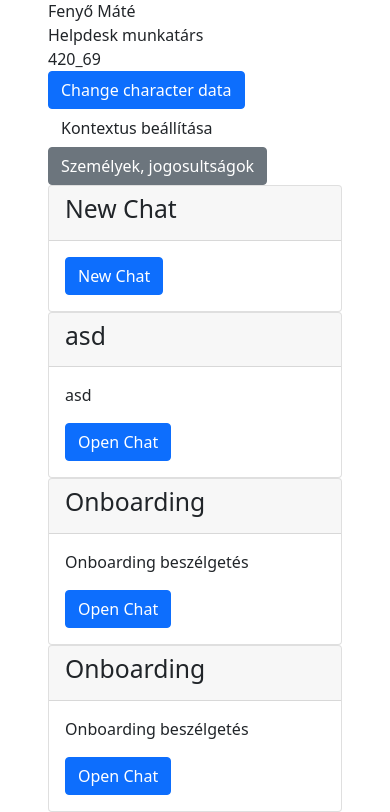
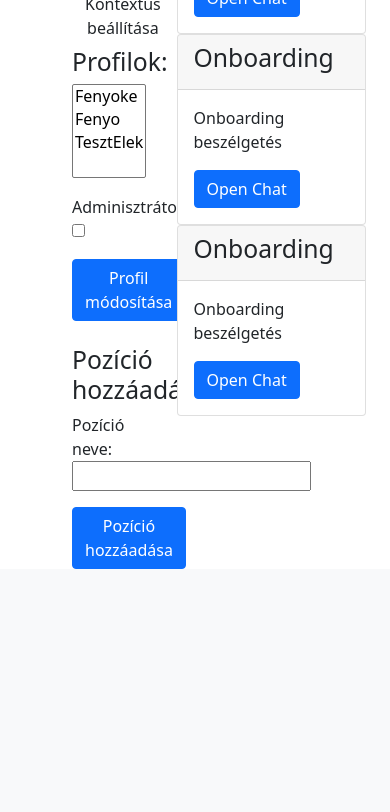
Before and after one commit to FenyoMate/Petra, a Django app: page /profile/ in a window 390 px wide. Shown: the part 451-1263 px from the top of the page. After the commit the page ends 1020 px from the top, so only its background shows below. Run offline with Django 4.2, Linux system fonts and the light colour scheme; a user stored in the database is signed in; data comes from the database, SQL or seed files in the repository; both versions use the stored data as it was after the commit; some libraries are stand-ins or nearby versions.

Commit message:
Permissions egybevonva a profile-al. Készen áll a feltöltésre.

```diff
--- a/PetraBot/views.py
+++ b/PetraBot/views.py
@@ -6,7 +6,8 @@ from django.shortcuts import render, get_object_or_404, redirect
 from django.utils.decorators import method_decorator
 from django.shortcuts import redirect
 
-from accounts.models import Worker
+from accounts.forms import PermissionForm, AddPositionForm
+from accounts.models import Worker, Role
 from ai import process
 from .forms import newChatForm
 from .models import Chat, User, ChatMessage
@@ -17,13 +18,31 @@ import os
 def profile(request):
     chats = Chat.objects.filter(user=request.user)
     roles = Worker.objects.filter(user=request.user)
+
+    if request.method == 'POST':
+        form = PermissionForm(request.POST)
+        form2 = AddPositionForm(request.POST)
+        if form.is_valid():
+            users = form.cleaned_data['users']
+            permission = form.cleaned_data['permission']
+            for user in users:
+                user.is_superuser = permission
+                user.is_staff = permission
+                user.save()
+            return redirect('permissions')
+        if form2.is_valid():
+            position = form2.cleaned_data['position']
+            Role.objects.create(name=position)
+        return redirect('chat', pk=request.POST['cid'])
+    else:
+        form = PermissionForm()
+        form2 = AddPositionForm()
     context = {
         'roles': roles,
-        'chats': chats
-
+        'chats': chats,
+        'form': form,
+        'form2': form2
     }
-    if request.method == 'POST':
-        return redirect('chat', pk=request.POST['cid'])
     return render(request, 'profile.html', context)
 
 
--- a/djangoProject1/settings.py
+++ b/djangoProject1/settings.py
@@ -15,7 +15,7 @@ SECRET_KEY = Key
 # SECURITY WARNING: don't run with debug turned on in production!
 DEBUG = True
 
-ALLOWED_HOSTS = []  #
+ALLOWED_HOSTS = ['18.153.173.243', 'localhost']  #
 LOGOUT_REDIRECT_URL = 'chat'
 LOGIN_REDIRECT_URL = 'chat'
 
--- a/djangoProject1/urls.py
+++ b/djangoProject1/urls.py
@@ -5,14 +5,12 @@ import PetraBot
 from PetraBot import views
 from accounts import views as account_views
 
-
 urlpatterns = [
     path('admin/', admin.site.urls),
     re_path(r'^chat/(?P<pk>\d+)/$', views.chat, name='chat'),
     re_path(r'^chat/$', views.new_chat, name='new_chat'),
     re_path(r'^setup/$', account_views.profileSetup, name='setup'),
     re_path(r'^context/$', account_views.context, name='context'),
-    re_path(r'^permissions/$', account_views.permissions, name='permissions'),
     re_path(r'^profile/$', views.profile, name='profile'),
     re_path(r'^signup/$', account_views.signup, name='signup'),
     re_path(r'^logout/$', account_views.logout, name='logout'),
--- a/templates/profile.html
+++ b/templates/profile.html
@@ -3,20 +3,24 @@
 {% load static %}
 {% block content %}
 
+    <div class="container-fluid">
+        <div class="row justify-content-start">
+            <div class="col-5 justify-content-start">
                 <div class="container">
                     <div class="row">
-            <div class="col-md-4">
-                <div class="container-md">
+                        <div class="col">
+                            <div class="container">
                                 <div class="row">
-                        <div class="col-md-12">
+                                    <div class="col-12">
                                         <h2>Profile</h2>
                                     </div>
                                 </div>
-                    <div class="row">
+                                <!--   <div class="row">
                                     <div class="col">
-                            <img src="{% static 'images/profile.png' %}" alt="{{ user.username }}" class="img-fluid">
+                                        <img src="{% static 'images/profile.png' %}" alt="{{ user.username }}"
+                                             class="img-fluid">
                                     </div>
-                    </div>
+                                </div>-->
                                 {% for roles in roles %}
                                     <div class="row">
                                         <div class="col-sm-4">
@@ -38,17 +42,42 @@
                                         <div class="col-sm-3">
                                             <a href="{% url 'context' %}" class="btn">Kontextus beállítása</a>
                                         </div>
-                        <div class="col-sm-3">
-                            <a href="{% url 'permissions' %}" class="btn btn-secondary">Személyek, jogosultságok</a>
+                                        </div>
+                                        <div class="row align-items-center">
+                                            <div class="col-md-6">
+                                                <h2>Profilok:</h2>
+                                                <form method="POST" novalidate>
+                                                    {% csrf_token %}
+                                                    {{ form.as_p }}
+                                                    <button type="submit" class="btn btn-primary">Profil módosítása
+                                                    </button>
+                                                </form>
+                                            </div>
+                                        </div>
+                                        <br>
+                                        <div class="row align-items-end">
+                                            <div class="col">
+                                                <h2>Pozíció hozzáadása:</h2>
+                                                <form method="POST" novalidate>
+                                                    {% csrf_token %}
+                                                    {{ form2.as_p }}
+                                                    <button type="submit" class="btn btn-primary">Pozíció hozzáadása
+                                                    </button>
+                                                </form>
+                                            </div>
+                                        </div>
+                                    {% else %}
                                         </div>
                                     {% endif %}
                         </div>
                     </div>
                 </div>
-            <div class="col-md-8">
-                <div class="container-md">
-                    <div class="row">
-                        <div class="col-md-3">
+            </div>
+        </div>
+
+        <div class="col-7">
+            <div class="row justify-content-start">
+                <div class="col-md-4">
                     <div class="card">
                         <div class="card-header">
                             <h2>New Chat</h2>
@@ -61,7 +90,7 @@
                     </div>
                 </div>
                 {% for user in chats %}
-                        <div class="col-md-3">
+                    <div class="col-md-4">
                         <div class="card">
                             <div class="card-header">
                                 <h2>{{ user.title }}</h2>
@@ -71,7 +100,9 @@
                                     <p>{{ user.context }}</p>
                                 </div>
                                 <div class="col-md-12">
-                                       <a id = 'cid' name = 'chat' href="{% url 'chat' user.pk %}" class="btn btn-primary">Open Chat</a>
+                                    <a id='cid' name='chat' href="{% url 'chat' user.pk %}"
+                                       class="btn btn-primary">Open
+                                        Chat</a>
                                 </div>
                             </div>
                         </div>
@@ -80,6 +111,6 @@
             </div>
         </div>
     </div>
-        </div>
-    </div>
+
+
 {% endblock %}
```
Also changed, not shown: accounts/views.py (+1 -23 lines), templates/permissions.html (deleted, +0 -58 lines), db.sqlite3. Lines whose indentation alone changed are shown as unchanged.
